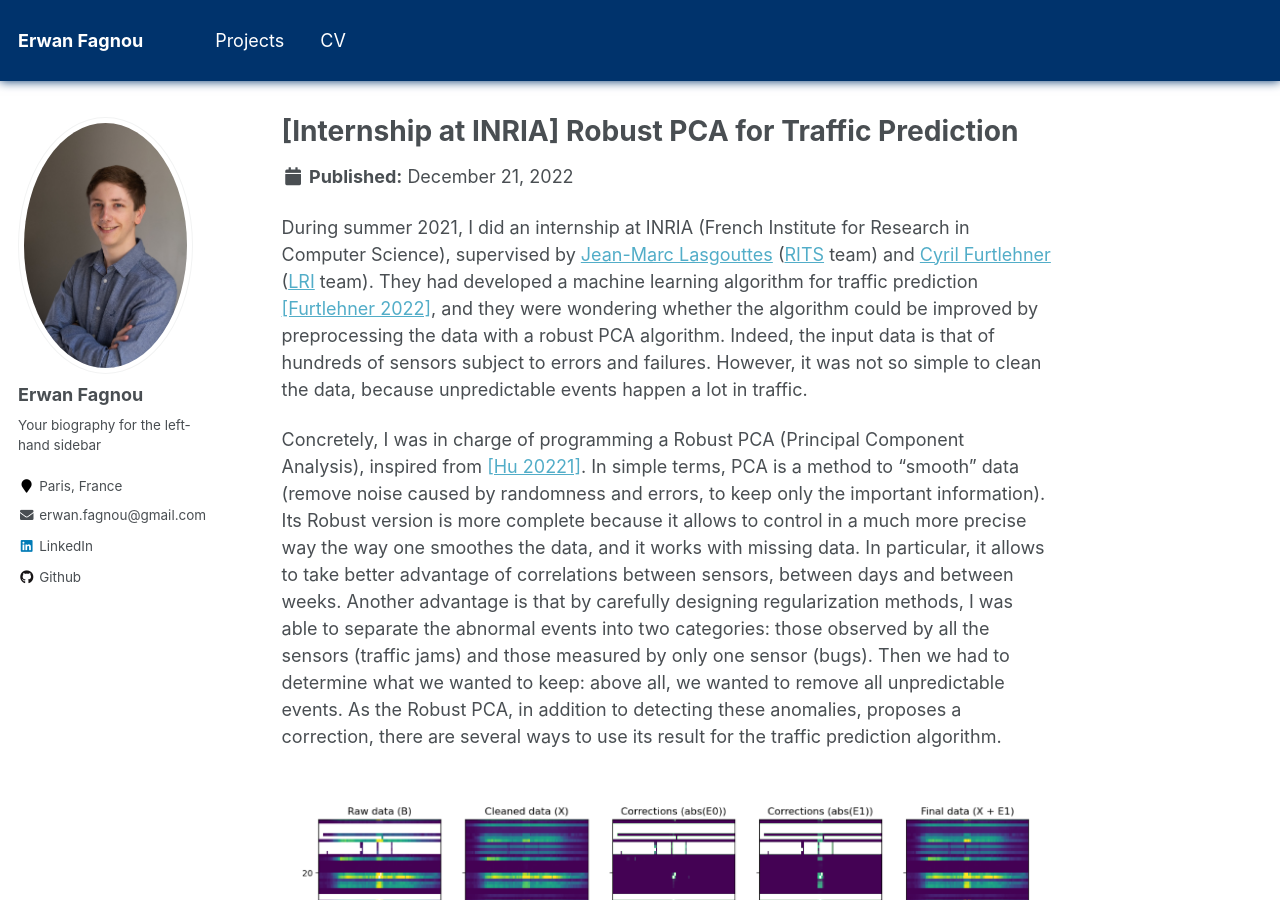
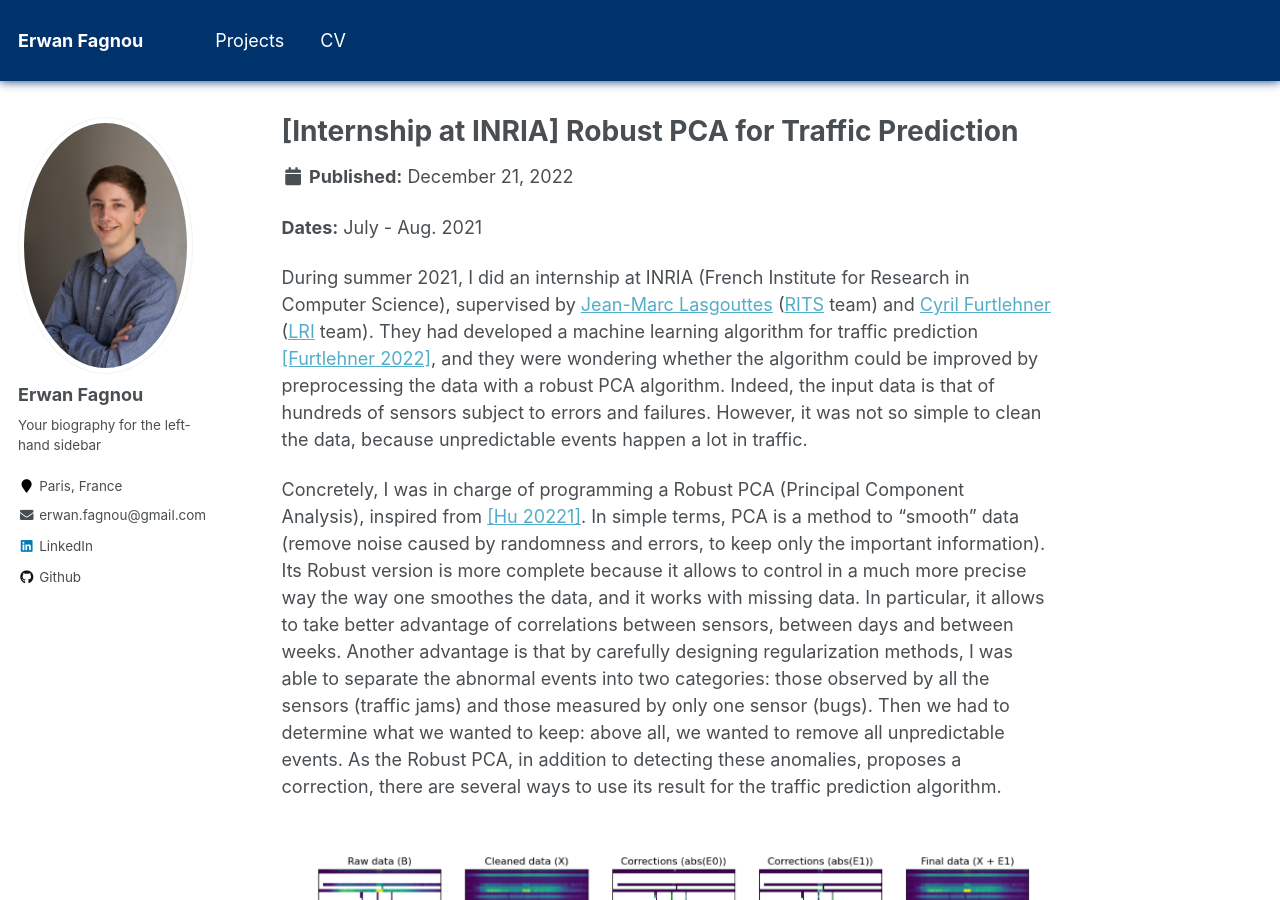
Before and after one commit to ErwanFagnou/erwanfagnou.github.io, a Jekyll site: the page built from _projects/robust-pca.md, in a window 1280 px wide and 900 px high. Built offline with Jekyll 4.4.1, drawn with Linux system fonts in a browser that asks for light colours.

```diff
--- a/_includes/archive-single-project.html
+++ b/_includes/archive-single-project.html
@@ -45,8 +45,8 @@
       {% endif %}
     </h2>
 
-    {% if post.date %}
-     <p class="page__date"><strong><i class="fa fa-fw fa-calendar" aria-hidden="true"></i> {{ site.data.ui-text[site.locale].date_label | default: "Published:" }}</strong> <time datetime="{{ post.date | default: "1900-01-01" | date_to_xmlschema }}">{{ post.date | default: "1900-01-01" | date: "%B %d, %Y" }}</time></p>
+    {% if post.dates %}
+      <p class="page__date"><i>{{ post.dates }}</i></p>
     {% endif %}
 
     {% if post.excerpt and site.read_more != 'enabled' %}
--- a/_layouts/single.html
+++ b/_layouts/single.html
@@ -22,6 +22,7 @@ layout: default
     {% if page.excerpt %}<meta itemprop="description" content="{{ page.excerpt | markdownify | strip_html | strip_newlines | escape_once }}">{% endif %}
     {% if page.date %}<meta itemprop="datePublished" content="{{ page.date | date: "%B %d, %Y" }}">{% endif %}
     {% if page.modified %}<meta itemprop="dateModified" content="{{ page.modified | date: "%B %d, %Y" }}">{% endif %}
+    {% if page.dates %}<meta itemprop="dates" content="{{ page.dates }}">{% endif %}
 
     <div class="page__inner-wrap">
       {% unless page.header.overlay_color or page.header.overlay_image %}
@@ -40,6 +41,10 @@ layout: default
           <p>Published in <i>{{ page.venue }}</i>, {{ page.date | default: "1900-01-01" | date: "%Y" }} </p>
         {% elsif page.date %}
           <p class="page__date"><strong><i class="fa fa-fw fa-calendar" aria-hidden="true"></i> {{ site.data.ui-text[site.locale].date_label | default: "Published:" }}</strong> <time datetime="{{ page.date | date_to_xmlschema }}">{{ page.date | default: "1900-01-01" | date: "%B %d, %Y" }}</time></p>
+        {% endif %}
+
+        {% if page.dates %}
+          <p class="page__dates"><strong>Dates:</strong> {{ page.dates}}</p>
         {% endif %}
 
 
--- a/_projects/robust-pca.md
+++ b/_projects/robust-pca.md
@@ -5,6 +5,7 @@ collection: projects
 teaser: "/images/projects/robust_pca/rpca.png"
 teaser_type: "image"
 teaser_video_hover: false
+dates: "July - Aug. 2021"
 ---
 
 During summer 2021, I did an internship at INRIA (French Institute for Research in Computer Science), supervised by [Jean-Marc Lasgouttes](https://who.rocq.inria.fr/Jean-Marc.Lasgouttes/) ([RITS](https://team.inria.fr/rits/) team) and [Cyril Furtlehner](https://www.lri.fr/membre.php?mb=488) ([LRI](https://www.lri.fr/index.php) team). They had developed a machine learning algorithm for traffic prediction <a href="#furtlehner22">[Furtlehner 2022]</a>, and they were wondering whether the algorithm could be improved by preprocessing the data with a robust PCA algorithm. Indeed, the input data is that of hundreds of sensors subject to errors and failures. However, it was not so simple to clean the data, because unpredictable events happen a lot in traffic.
```
Also changed, not shown: _projects/swarm-rescue-challenge.md (+1 -0 lines).
